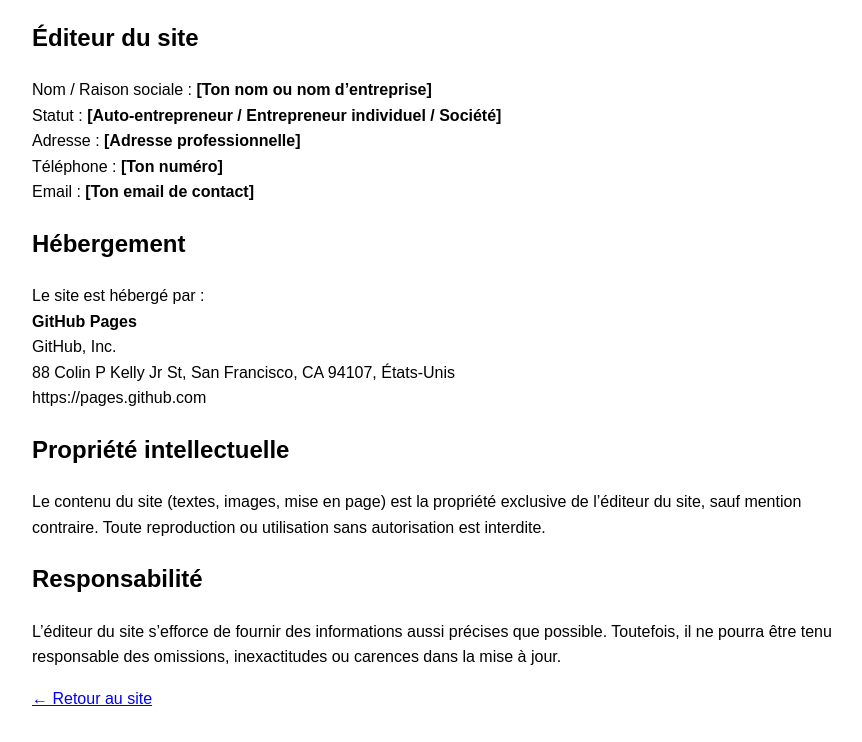
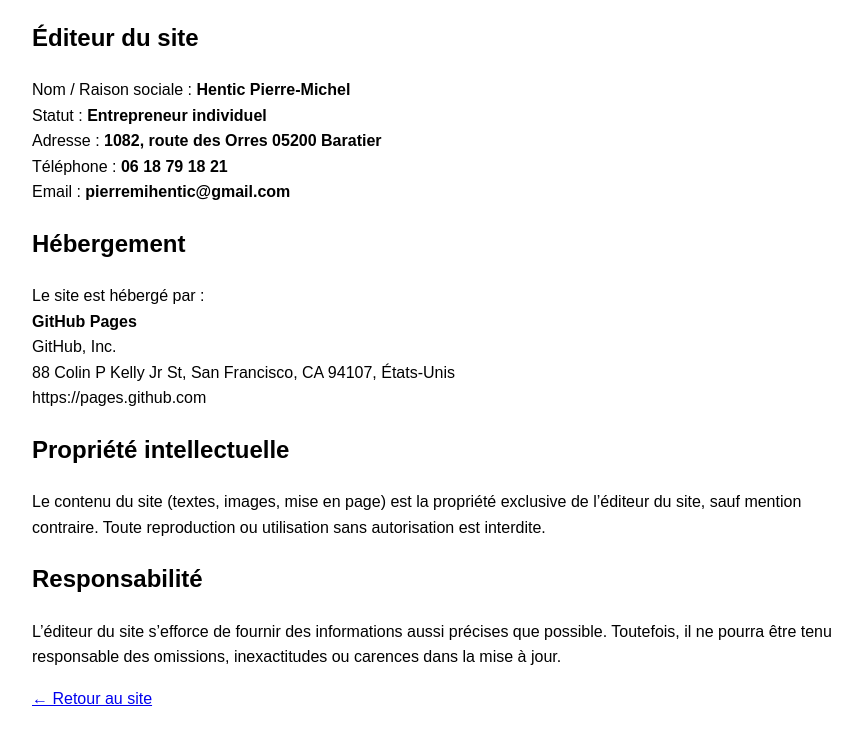
Before and after one commit to pierremihentic/embellissement, a plain HTML site: page mentions-legales.html in a window 1280 px wide. Shown: the part 94-836 px from the top of the page, without its empty margins (208-1070 px from the left). Drawn offline with Linux system fonts and the light colour scheme.

Commit message:
Add files via upload

```diff
--- a/mentions-legales.html
+++ b/mentions-legales.html
@@ -11,11 +11,11 @@
 
 <h2>Éditeur du site</h2>
 <p>
-Nom / Raison sociale : <b>[Ton nom ou nom d’entreprise]</b><br>
-Statut : <b>[Auto-entrepreneur / Entrepreneur individuel / Société]</b><br>
-Adresse : <b>[Adresse professionnelle]</b><br>
-Téléphone : <b>[Ton numéro]</b><br>
-Email : <b>[Ton email de contact]</b>
+Nom / Raison sociale : <b>Hentic Pierre-Michel</b><br>
+Statut : <b>Entrepreneur individuel</b><br>
+Adresse : <b>1082, route des Orres 05200 Baratier</b><br>
+Téléphone : <b>06 18 79 18 21</b><br>
+Email : <b>pierremihentic@gmail.com</b>
 </p>
 
 <h2>Hébergement</h2>
```
Also changed, not shown: politique-confidentialite.html (+1 -1 lines).
